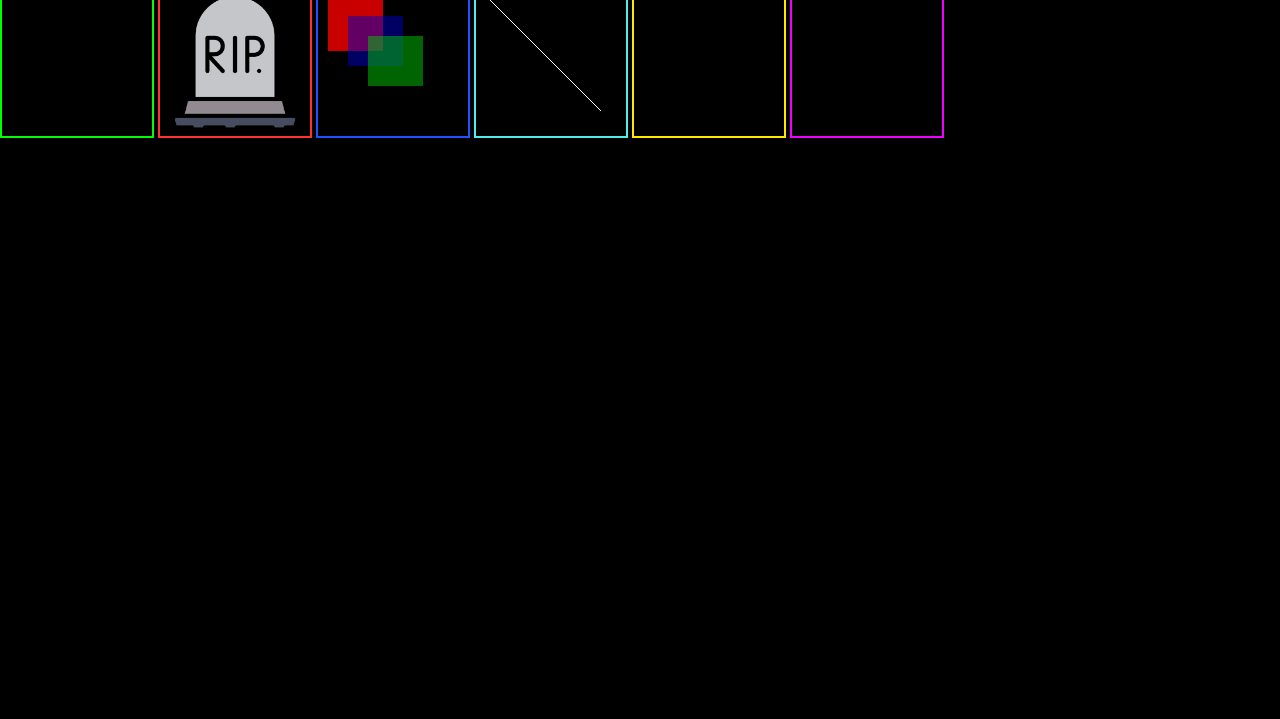
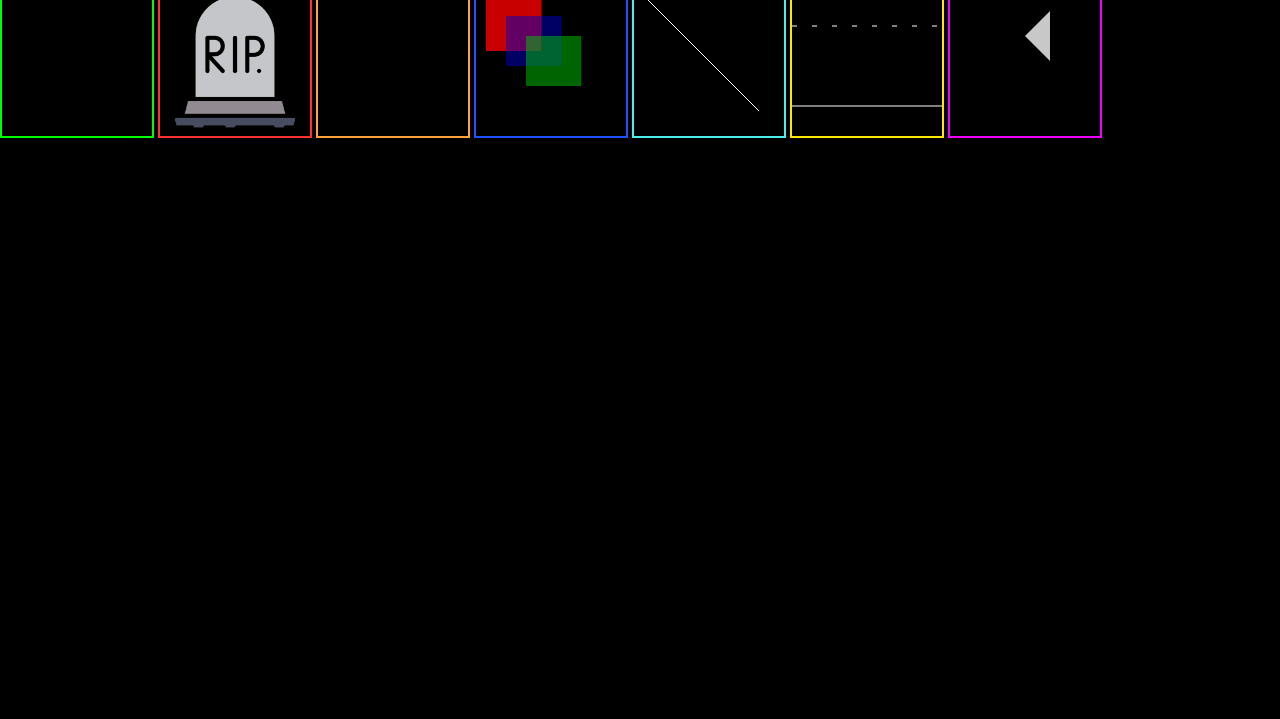
Before and after one commit to ia-MarvinRios/mrra_canvas_20260415, a plain HTML site: page index.html in a window 1280 px wide. Shown: the part 81-800 px from the top of the page. Drawn offline with Linux system fonts and the light colour scheme; a web font is replaced by a local one.

Commit message:
Ultimo commit

```diff
--- a/css/style.css
+++ b/css/style.css
@@ -14,6 +14,10 @@ body{
     font-style: normal;
 }
 
+.hidden{
+    display: none;
+}
+
 .bienvenida{
     text-align: center;
 }
@@ -23,6 +27,9 @@ body{
 }
 #lienzo-dos{
     border: 2px solid #FF3131;
+}
+#lienzo_dos-hidden{
+    border: 2px solid #ffa239;
 }
 #lienzo-tres{
     border: 2px solid #1F51FF;
--- a/index.html
+++ b/index.html
@@ -32,6 +32,12 @@
         <img src="media/icons/rip_icon.png" width="150" height="150">
     </canvas>
 
+    <!--Segundo Liezo con imagen oculta-->
+    <canvas id="lienzo_dos-hidden" width="150" height="150"> </canvas>
+    <div class="hidden">
+        <img id="imagen" src="media/icons/rip_icon.png"/>
+    </div>
+
     <!-- TERCER LIENZO -->
     <canvas id="lienzo-tres" width="150" height="150">
     </canvas>
--- a/js/script.js
+++ b/js/script.js
@@ -48,8 +48,31 @@ if (canvas_cuatro.getContext){
 
 if (canvas_cinco.getContext){
     console.log("Si se soporta el contexto 5");
+
+    var ctx_5 =canvas_cinco.getContext("2d");
+    ctx_5.beginPath();
+    ctx_5.setLineDash([5,15]);
+    ctx_5.moveTo(0,40);
+    ctx_5.lineTo(150,40);
+    ctx_5.strokeStyle ='#FFFFFF';
+    ctx_5.stroke();
+
+    ctx_5.beginPath();
+    ctx_5.setLineDash([]);
+    ctx_5.moveTo(0,120);
+    ctx_5.lineTo(150,120);
+    ctx_5.strokeStyle ='#FFFFFF';
+    ctx_5.stroke();
 }
 
 if (canvas_seis.getContext){
     console.log("Si se soporta el contexto 6");
+
+    var ctx_6 =canvas_seis.getContext("2d");
+    ctx_6.fillStyle = 'rgb(200,200,200)';
+    ctx_6.beginPath();
+    ctx_6.moveTo(75,50);
+    ctx_6.lineTo(100,75);
+    ctx_6.lineTo(100,25);
+    ctx_6.fill();
 }
```
